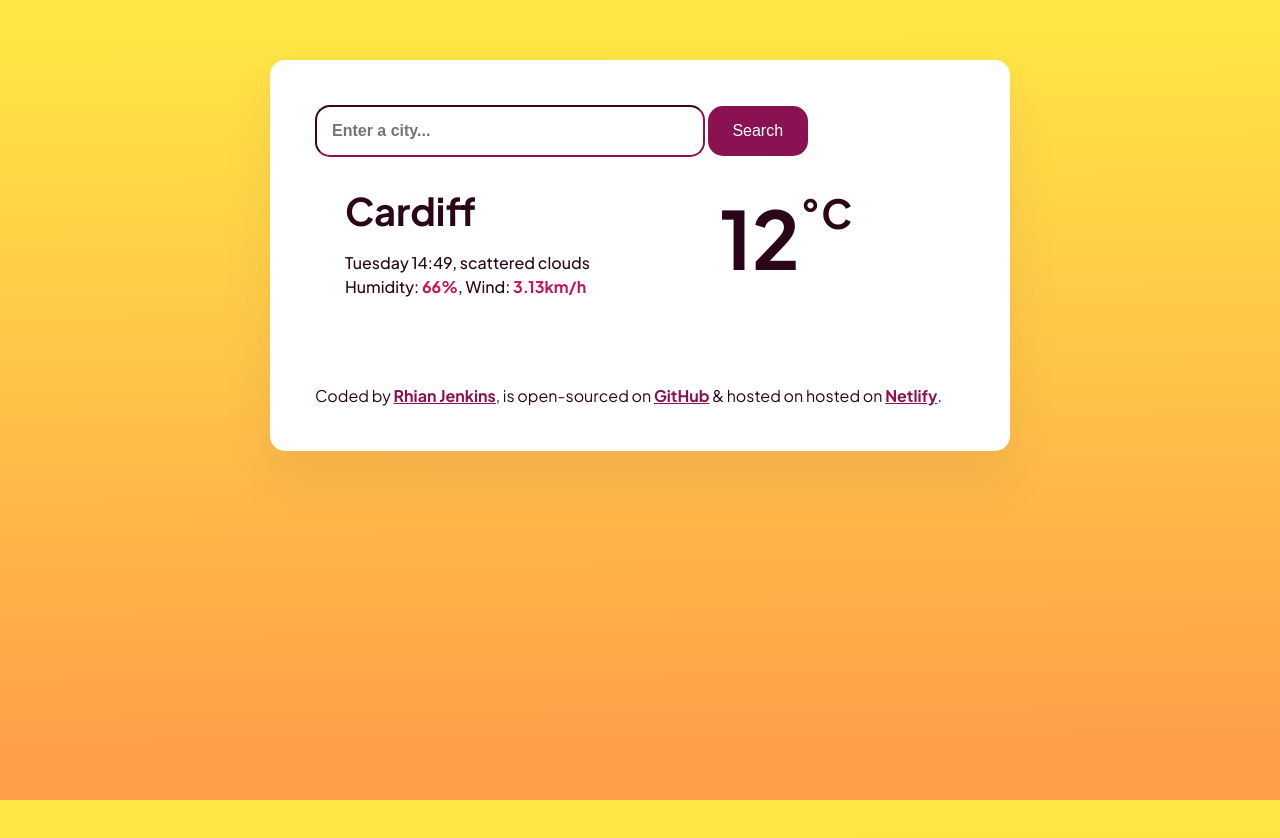
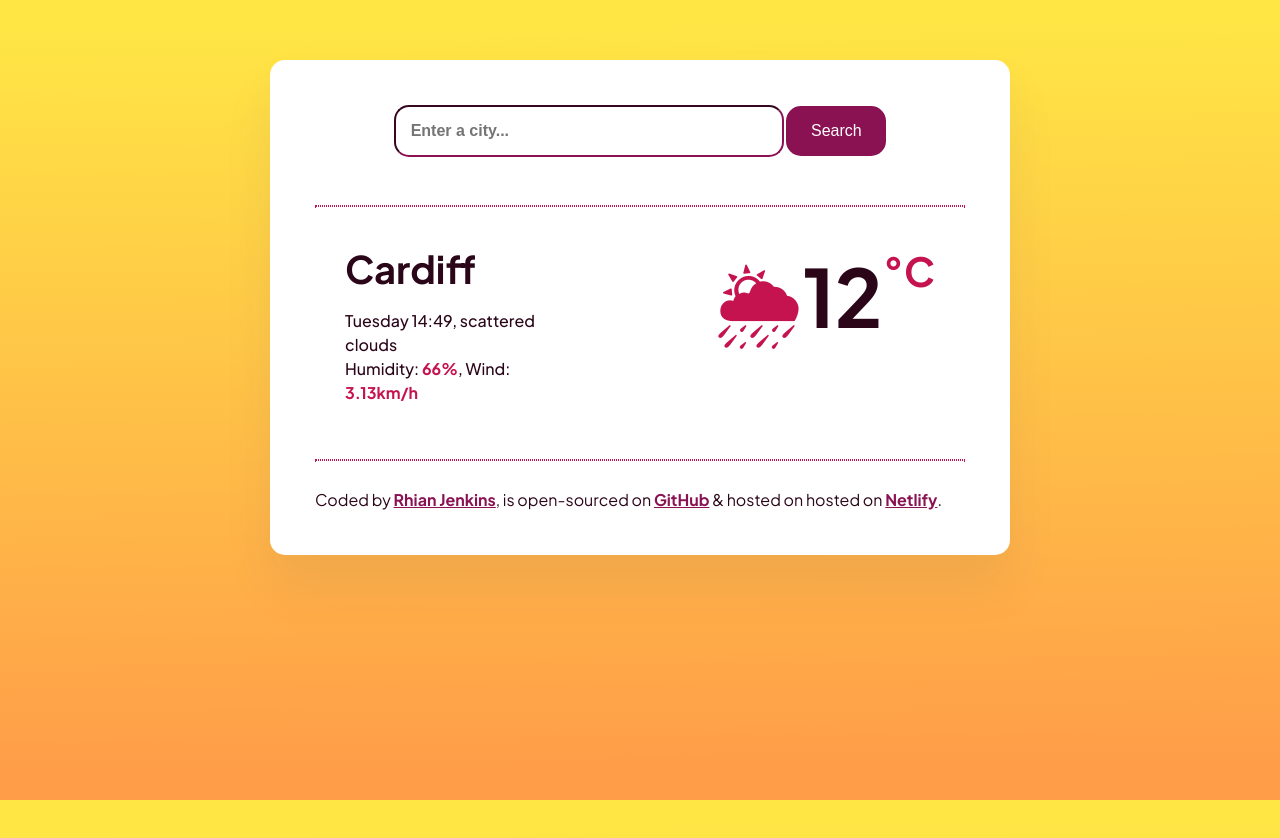
Before and after one commit to Rhitree/My-Weather-App, a plain HTML site: page index.html in a window 1280 px wide. Drawn offline with nearby package versions, Linux system fonts and the light colour scheme.

Commit message:
Added hr's, colours and axios

```diff
--- a/index.html
+++ b/index.html
@@ -5,9 +5,10 @@
     <meta name="viewport" content="width=device-width, initial-scale=1.0" />
     <link rel="stylesheet" href="src/style.css">
     <link rel="preconnect" href="https://fonts.googleapis.com">
-<link rel="preconnect" href="https://fonts.gstatic.com" crossorigin>
-<link href="https://fonts.googleapis.com/css2?family=Plus+Jakarta+Sans:ital,wght@0,200..800;1,200..800&display=swap" rel="stylesheet">
-    <title>week 7 Vanilla</title>
+    <link rel="preconnect" href="https://fonts.gstatic.com" crossorigin>
+    <link href="https://fonts.googleapis.com/css2?family=Plus+Jakarta+Sans:ital,wght@0,200..800;1,200..800&display=swap" rel="stylesheet">
+    <script src="https://unpkg.com/axios/dist/axios.min.js"></script>
+<title>week 7 Vanilla</title>
   </head>
   <body>
     <div class="weather-app">
@@ -19,6 +20,7 @@
             class="search-form-input"/>
             <input type="submit" value="Search" class="search-form-button" />
         </form>
+        <hr>
             <main>
                 <div class="weather-app-data">
                     <div>
@@ -29,10 +31,12 @@
                            Humidity: <strong> 66%</strong>, Wind: <strong>3.13km/h</strong>
                         </p>
                     </div class="weather-app-temperature-container">
-                  <div class="weather-app-icon"></div>
-                  <div class="weather-app-temperature">12</div><div class="weather-app-unit">°C</div>
+                  <div class="weather-app-icon">🌦</div>
+                  <div class="weather-app-temperature">12</div>
+                  <div class="weather-app-unit">°C</div>
                 </div>
             </main>
+            <hr>
         <footer>
         Coded by <a href="https://github.com/Rhitree" target="_blank">Rhian Jenkins</a>, is open-sourced on
         <a href="https://github.com/Rhitree/My-Weather-App" target="_blank">GitHub</a> & hosted on
--- a/src/style.css
+++ b/src/style.css
@@ -17,6 +17,15 @@ main {
     padding: 30px;
 }
 
+form {
+    text-align: center;
+    padding: 0 0 40px 0;
+}
+
+hr {
+    border-color:#c51350;
+    border-style: dotted;
+}
 .weather-app {
     background: white;
     max-width: 650px;
@@ -50,6 +59,8 @@ main {
 
 .weather-app-data {
     display: flex;
+    justify-content: space-evenly;
+
 }
 
 .weather-app-city {
@@ -72,6 +83,7 @@ main {
 .weather-app-icon {
     font-size: 80px;
     margin-left: 130px;
+    color: #c51350;
 
 }
 
@@ -83,6 +95,7 @@ main {
 .weather-app-unit {
     font-size: 40px;
     font-weight: bold;
+    color: #c51350;
 }
 
 a {
@@ -91,5 +104,5 @@ a {
 }
 
 footer {
-    padding: 40px 0 0 0;
+    padding: 20px 0 0 0;
 }
```
Also changed, not shown: src/index.js (line endings or trailing spaces).
